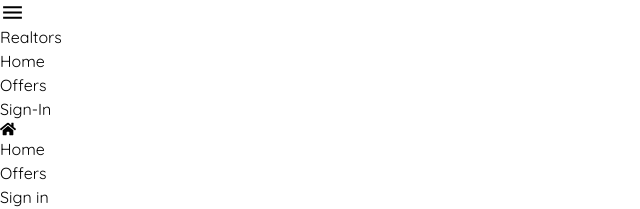
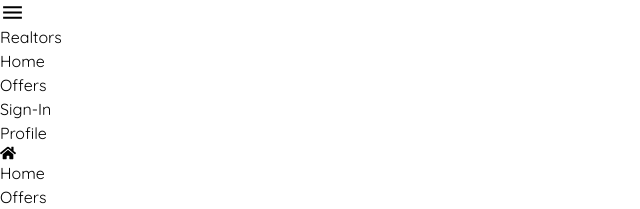
Before and after one commit to Lesuuh/Realtor, a React (Vite) app: page /signup in a window 1280 px wide. Shown: the top 209 px of the page, without its empty margins (0-640 px from the left). Built offline with nearby package versions, Linux system fonts and the light colour scheme; a web font is replaced by a local one.

Commit message:
complete forget password auth

```diff
--- a/src/App.jsx
+++ b/src/App.jsx
@@ -38,7 +38,7 @@ function App() {
       <div>
         <RouterProvider router={router} />
         <ToastContainer
-          position="bottom-center"
+          position="top-left"
           autoClose={5000}
           hideProgressBar={false}
           newestOnTop={false}
--- a/src/components/Header.jsx
+++ b/src/components/Header.jsx
@@ -41,6 +41,8 @@ export const Header = () => {
 
   return (
     <>
+
+    {/* header */}
       <div className={`z-10 glass-header border-b shadow-sm sticky top-0 `}>
         <div className="flex h-[60px]  items-center justify-between px-3 sm:px-16 max-w-6xl mx-auto ">
           <div onClick={() => handleMenu()} className={`sm:hidden pr-2`}>
@@ -94,6 +96,15 @@ export const Header = () => {
                   Sign-In{" "}
                 </Link>
               </li>
+              <li
+                className={` hover:underline hover:underline-offset-8 hover:text-red-500 text-sm font-semibold ${
+                  RoutePathName("/profile") && "font-bold text-red-500"
+                }`}
+              >
+                <Link to="/profile" onClick={() => setMenu(false)}>
+                  Profile{" "}
+                </Link>
+              </li>
             </ul>
           </nav>
           {/* mobile screen */}
@@ -133,6 +144,7 @@ export const Header = () => {
         </div>
       </div>
 
+      {/* other routes */}
       <main>
         <Outlet />
       </main>
--- a/src/pages/SignIn.jsx
+++ b/src/pages/SignIn.jsx
@@ -1,8 +1,12 @@
 import { useState, useEffect } from "react";
 import { Link, useNavigate } from "react-router-dom";
 import { FaRegEye, FaRegEyeSlash } from "react-icons/fa";
+
+// FIREBASE
 import { OAuth } from "../components/OAuth";
 import { getAuth, signInWithEmailAndPassword } from "firebase/auth";
+
+// TOASTIFY
 import { toast } from "react-toastify";
 
 // Define the useDebounce hook outside of the component
@@ -23,15 +27,18 @@ function useDebounce(value, delay) {
 }
 
 export const SignIn = () => {
+  // state to store the user login details
   const [formData, setFormData] = useState({
     email: "",
     password: "",
   });
 
+  // destructure the formData
   const { email, password } = formData;
 
   const [mode, setMode] = useState(false);
 
+  // use to navigate from one location to another
   const navigate = useNavigate();
 
   // Usage of the useDebounce hook
@@ -58,7 +65,7 @@ export const SignIn = () => {
         navigate("/");
       }
     } catch (error) {
-      toast.error("Bad user credentials");
+      toast.error("Invalid email or password");
     }
   };
 
--- a/src/pages/SignUp.jsx
+++ b/src/pages/SignUp.jsx
@@ -24,9 +24,11 @@ export const SignUp = () => {
     password: "",
   });
 
+
   // state for loading
   const [loading, setLoading] = useState(false);
 
+  // destructuring the form details
   const { name, email, password } = formData;
   const [mode, setMode] = useState(false);
   const navigate = useNavigate();
@@ -70,8 +72,8 @@ export const SignUp = () => {
 
       navigate("/");
     } catch (error) {
-      toast.error(error.message);
-      console.log(error)
+      toast.error("Email already exists");
+      console.log(error.message)
     }
     setLoading(false);
   };
```
